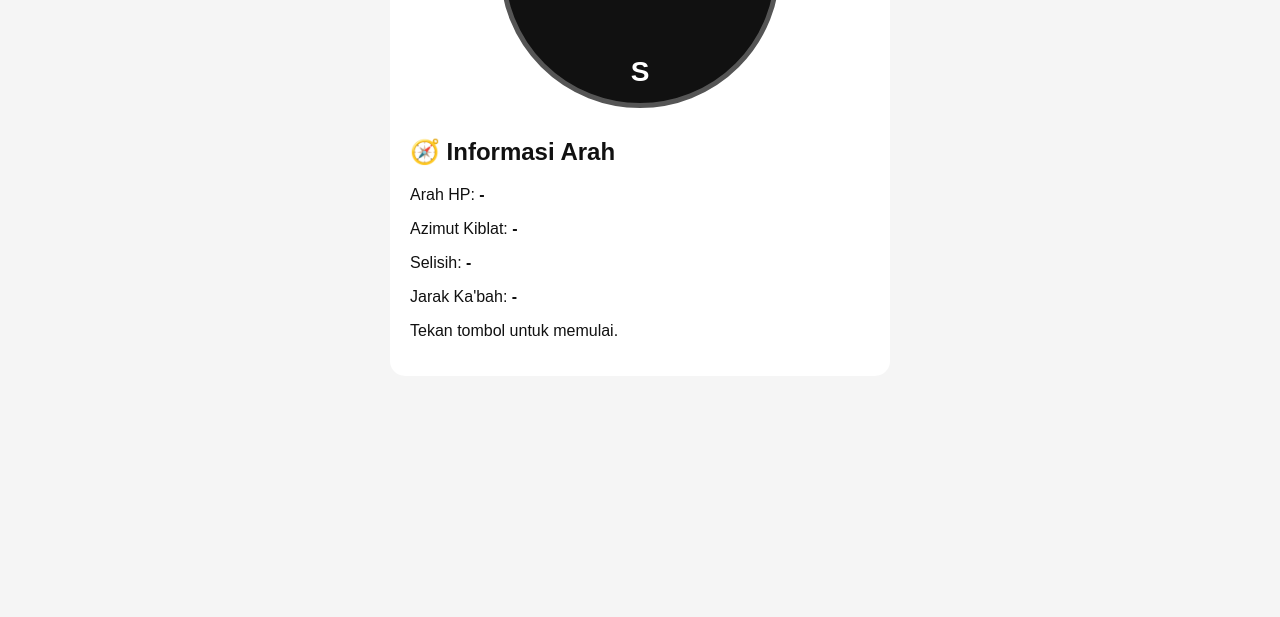
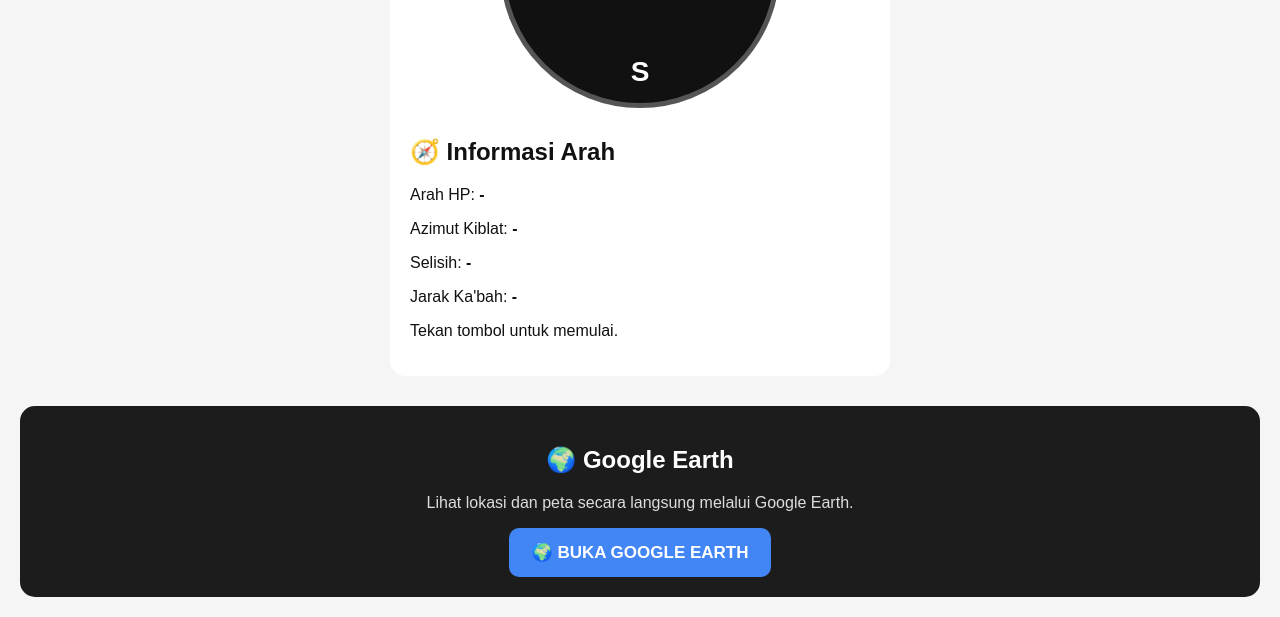
Before and after one commit to yudareksawan39-web/IOWEOWIR, a plain HTML site: page index.html in a window 1280 px wide. Shown: the part 564-1181 px from the top of the page. Before the commit the page ends 960 px from the top, so only its background shows below. Drawn offline with Linux system fonts and the light colour scheme.

Commit message:
Add files via upload

```diff
--- a/app.js
+++ b/app.js
@@ -370,3 +370,15 @@ document
         await startCompass();
 
     });
+document.getElementById("earthButton").addEventListener("click", function () {
+
+    if (currentLatitude === null || currentLongitude === null) {
+        alert("Lokasi GPS belum tersedia. Jalankan GPS terlebih dahulu.");
+        return;
+    }
+
+    const earthURL =
+        `https://earth.google.com/web/@${currentLatitude},${currentLongitude},1000a,0d,35y,0h,0t,0r`;
+
+    window.location.href = earthURL;
+});
--- a/index.html
+++ b/index.html
@@ -102,4 +102,20 @@
 
 </body>
 </html>
+<div class="earth-section">
+
+    <h2>🌍 Google Earth</h2>
+
+    <p>
+        Lihat lokasi dan peta secara langsung melalui Google Earth.
+    </p>
+
+    <a
+        href="PASTE_LINK_GOOGLE_EARTH_DI_SINI"
+        target="_blank"
+        class="earth-button">
+        🌍 BUKA GOOGLE EARTH
+    </a>
+
+</div>
 <link rel="stylesheet" href="style.css">
--- a/style.css
+++ b/style.css
@@ -111,7 +111,7 @@ button {
     left: 0;
     top: 0;
 
-    background: red;
+    background: rgb(255, 0, 0);
 
     border-radius: 10px;
 
@@ -154,7 +154,7 @@ button {
 
     transform: translate(-50%, -50%);
 
-    background: white;
+    background: rgb(2, 212, 160);
 
     border-radius: 50%;
 
@@ -178,3 +178,33 @@ button {
 
     z-index: 15;
 }
+.earth-section {
+    margin-top: 30px;
+    padding: 20px;
+    text-align: center;
+    border-radius: 15px;
+    background: #1c1c1c;
+}
+
+.earth-section h2 {
+    color: white;
+}
+
+.earth-section p {
+    color: #ddd;
+}
+
+.earth-button {
+    display: inline-block;
+    padding: 14px 22px;
+    border-radius: 10px;
+    background: #4285f4;
+    color: white;
+    text-decoration: none;
+    font-weight: bold;
+    font-size: 17px;
+}
+
+.earth-button:active {
+    transform: scale(0.97);
+}
```
